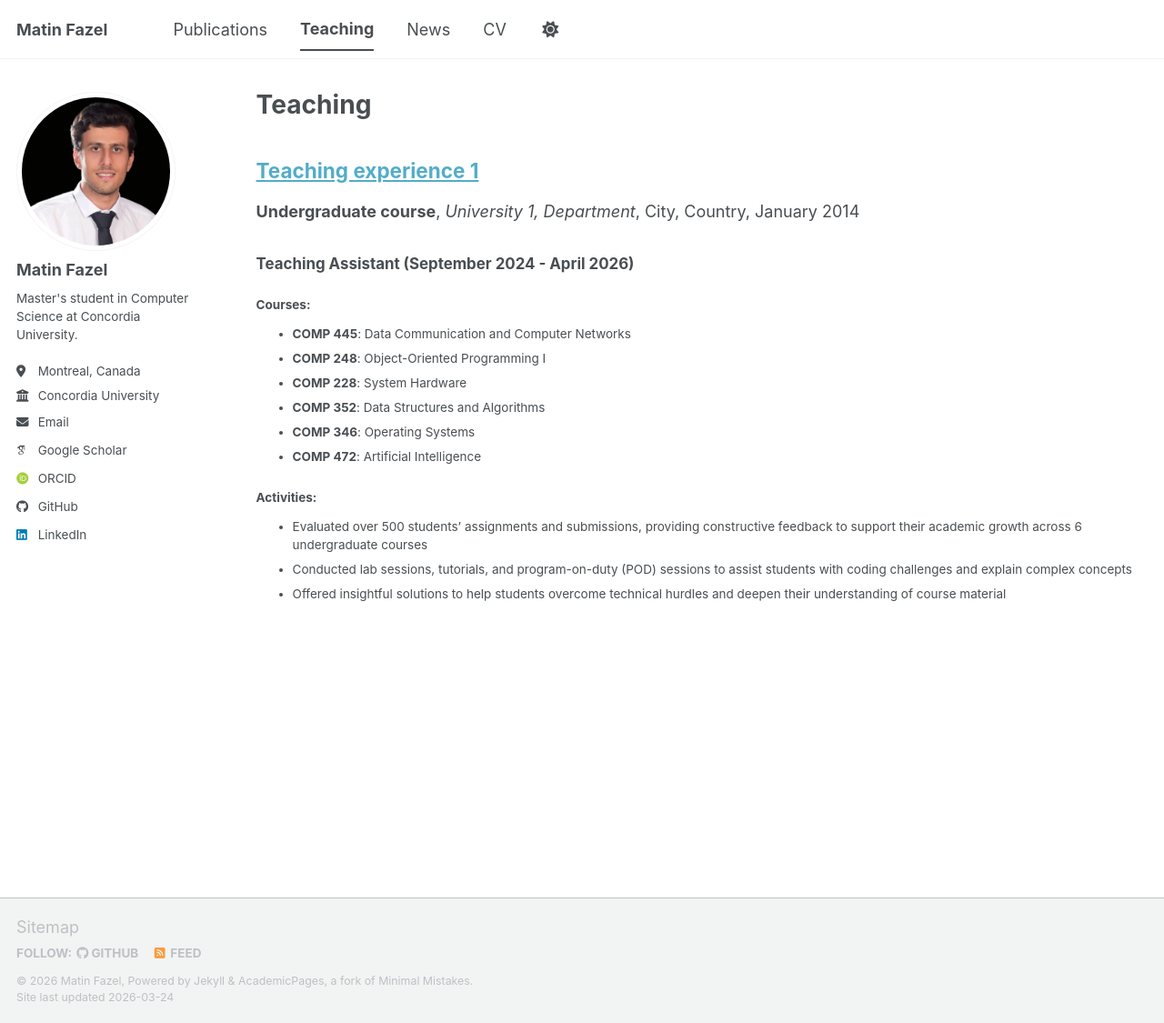
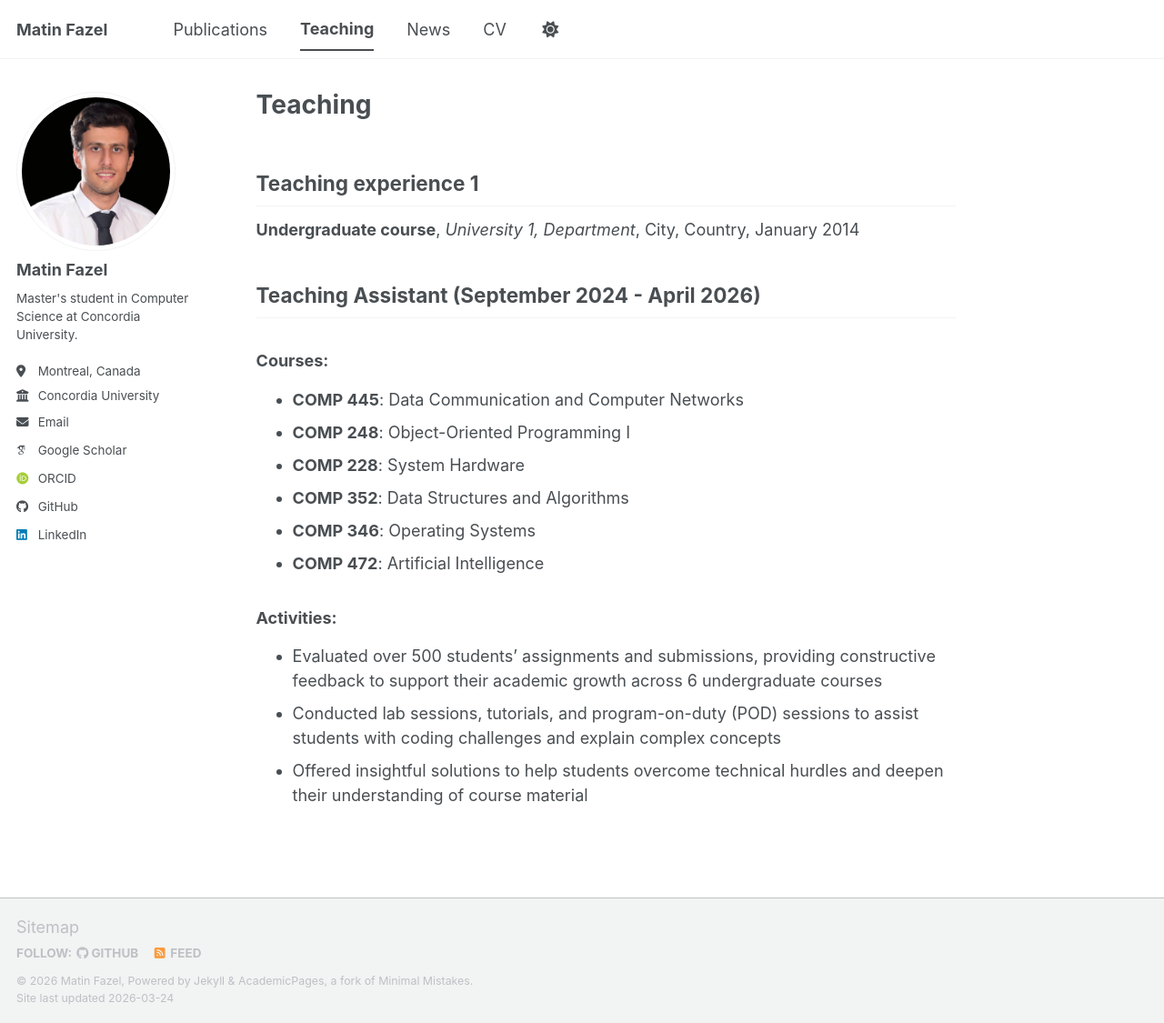
Before and after one commit to matinfazel/matinfazel.github.io, a Jekyll site: the page built from _pages/teaching.html, in a window 1280 px wide and 1125 px high. Shown: the whole window at 91% size. Built offline with Jekyll 4.4.1, drawn with Linux system fonts in a browser that asks for light colours; some web fonts are replaced; a script bundle is joined from its source files by our own code; library files that are not in the unit come from our copies.

Commit message:
removed files

```diff
--- a/_pages/teaching.html
+++ b/_pages/teaching.html
@@ -8,19 +8,11 @@ author_profile: true
 {% include base_path %}
 
 {% for post in site.teaching reversed %}
-  <div class="list__item">
-    <article class="archive__item" itemscope itemtype="http://schema.org/CreativeWork">
-      <h2 class="archive__item-title" itemprop="headline">
-        <a href="{{ base_path }}{{ post.url }}" rel="permalink">{{ post.title }}</a>
-      </h2>
+  <h2>{{ post.title }}</h2>
 
-      {% if post.collection == 'teaching' %}
-        <p><strong>{{ post.type }}</strong>, <i>{{ post.venue }}</i>, {{ post.location }}, {{ post.date | date: "%B %Y" }}</p>
-      {% endif %}
+  {% if post.collection == 'teaching' %}
+    <p><strong>{{ post.type }}</strong>, <i>{{ post.venue }}</i>, {{ post.location }}, {{ post.date | date: "%B %Y" }}</p>
+  {% endif %}
 
-      <div class="archive__item-excerpt" itemprop="description">
-        {{ post.content | markdownify }}
-      </div>
-    </article>
-  </div>
+  {{ post.content | markdownify }}
 {% endfor %}
```
Also changed, not shown: other parts of _pages/teaching.html (+1 -1 lines).
